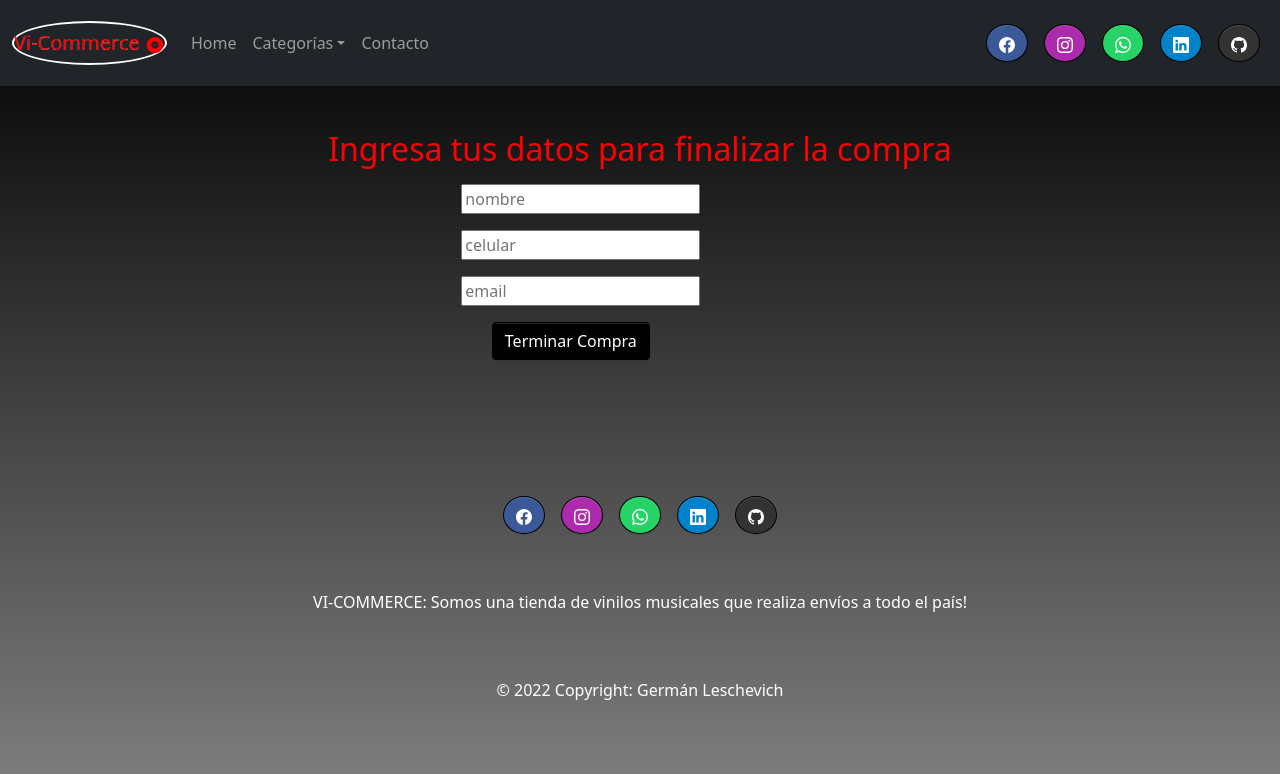
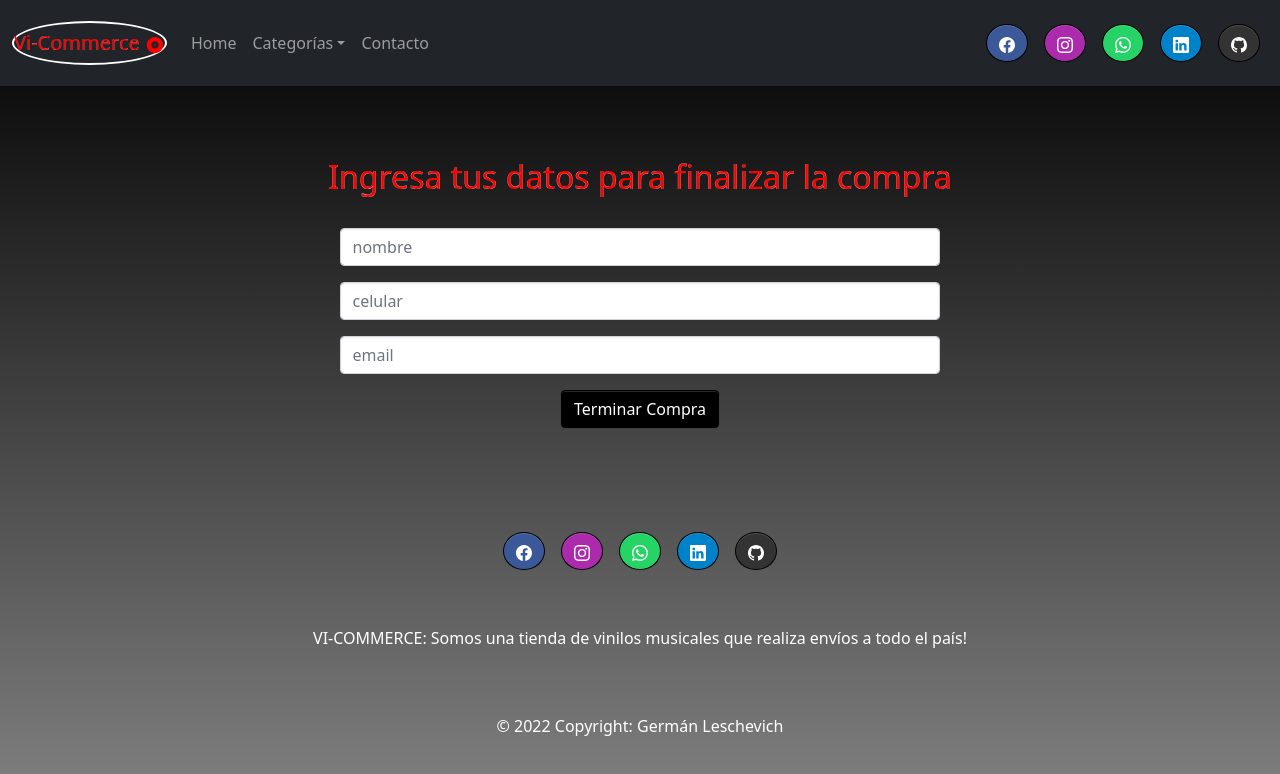
Before and after one commit to gleschevich/Vi-Commerce, a React (Vite) app in the folder eCommerce/: page /checkout in a window 1280 px wide. Shown: the top 774 px of the page. Built offline with nearby package versions, Linux system fonts and the light colour scheme.

Commit message:
Mejorados estilos, agregado icono, validado form de Checkout

```diff
--- a/eCommerce/index.html
+++ b/eCommerce/index.html
@@ -4,7 +4,7 @@
     <meta charset="UTF-8" />
     <link rel="icon" type="image/svg+xml" href="./public/vite.png"/>
     <meta name="viewport" content="width=device-width, initial-scale=1.0" />
-    <title>Vite + React</title>
+    <title>Vi-commerce: Tienda de Vinilos!</title>
   </head>
   <body>
     <div id="root"></div>
--- a/eCommerce/src/App.jsx
+++ b/eCommerce/src/App.jsx
@@ -26,7 +26,7 @@ function App() {
         <Routes>
           <Route path='/' element= {<ItemListContainer titulo="Nuestros vinilos"/>} />
           <Route path='/categoria/:idCategoria' element= {<ItemListContainer titulo="Nuestros vinilos"/>} />
-          <Route path='/producto/:idProducto' element= {<ItemDetailContainer titulo="Vista del Detalle"/>} />
+          <Route path='/producto/:idProducto' element= {<ItemDetailContainer titulo="Detalle del vinilo"/>} />
           <Route path='/cart' element= {<Cart titulo="Carrito de compras"/>} />
           <Route path='/checkout' element= {<Checkout titulo="Finaliza tu compra!"/>} />
           <Route path='*' element= {<p>ERROR 404</p>} />
--- a/eCommerce/src/components/checkout/Checkout.jsx
+++ b/eCommerce/src/components/checkout/Checkout.jsx
@@ -4,7 +4,7 @@ import { useContext } from 'react';
 import { myContext } from '../cartContext/CartContext'
 import Swal from 'sweetalert2'
 import { Link } from 'react-router-dom';
-
+import './checkout.scss'
 
 
 export default function Checkout() {
@@ -19,36 +19,40 @@ export default function Checkout() {
 
  function terminarCompra() {
     let validado = true;
+    let re=/^([\da-z_\.-]+)@([\da-z\.-]+)\.([a-z\.]{2,6})$/
+
+
     if(name.length == 0)
     {
       setMensaje("Ingrese su nombre")
       validado= false
+    }else
+    {
+        if (tel.length == 0)
+        {
+          setMensaje("Ingrese su telefono")
+          validado = false
         }
-    let re=/^([\da-z_\.-]+)@([\da-z\.-]+)\.([a-z\.]{2,6})$/
+      else
+      {
         if(!re.exec(email))
         {
         setMensaje("Ingrese direccion de email valida " );
         validado = false
+        }
+      }
+    }
 
-    }
-    if (tel.length == 0)
-    {
-      setMensaje("Ingrese su telefono")
-      validado = false
 
-    }
+
 
   if (validado)
   {
-
-
     const date = new Date();
     let day = date.getDate();
     let month = date.getMonth() + 1;
     let year = date.getFullYear();
     let fechaCompra = `${day}-${month}-${year}`;
-
-
 
     const order = {
       user: { name, tel, email },
@@ -75,35 +79,37 @@ export default function Checkout() {
 }
 
   return (
+
       <>
       {compro ?
         <section className= 'container-fluid mt-5' id="productos">
-        <h1 className='text-start fs-2 fw-bold text-decoration-underline'>Quieres seguir comprando?</h1>
+          <h2 className='text-start fs-2 fw-bold text-decoration-underline'>Quieres seguir comprando?</h2>
           <Link className='btn btn-primary' to='/' id='btn-detalle'>Volver al inicio</Link>
         </section>
       :
-    <div className='container-fluid p-3'>
-    <h2 className='text-danger'>Ingresa tus datos para finalizar la compra</h2>
-
-    <div className="form-group row mb-2">
+      <div className='container-fluid mt-5'>
+      <div className="form-group row mb-2 justify-content-center">
+        <h2 className='text-danger' id='title__form'>Ingresa tus datos para finalizar la compra</h2>
+      </div>
+      <div className="form-group row mb-2 justify-content-center">
         <div className='col-sm-10'>
-        <input type={'text'} placeholder="nombre" value={name} onChange={(e) => setName(e.target.value)} />
+          <input className='form-control' type={'text'} placeholder="nombre" value={name} onChange={(e) => setName(e.target.value)} />
         </div>
       </div>
-    <div className="form-group row mb-2">
+      <div className="form-group row mb-2 justify-content-center">
         <div className='col-sm-10'>
-      <input type={'tel'} placeholder="celular" value={tel} onChange={(e) => setTel(e.target.value)} />
+        <input  className='form-control' type={'tel'} placeholder="celular" value={tel} onChange={(e) => setTel(e.target.value)} />
 
       </div>
     </div>
-  <div className="form-group row mb-2">
+    <div className="form-group row mb-2 justify-content-center">
     <div className='col-sm-10'>
-    <input type={'email'} placeholder="email" value={email} onChange={(e) => setEmail(e.target.value)} />
+      <input className='form-control' type={'email'} placeholder="email" value={email} onChange={(e) => setEmail(e.target.value)} />
 
     </div>
-  <div className="form-group row mb-2">
+    <div className="form-group row mb-2 justify-content-center">
     <div className='col-sm-10'>
-    <button className='btn btn-primary mt-2' onClick={terminarCompra}>Terminar Compra</button>
+      <button className='btn btn-primary mt-2' id='btn-detalle' onClick={terminarCompra}>Terminar Compra</button>
       <p className='text-danger'>{mensaje}</p>
 
     </div>
--- /dev/null
+++ b/eCommerce/src/components/checkout/checkout.css
@@ -0,0 +1,3 @@
+#title__form {
+  -webkit-text-stroke: 0.2px white;
+}/*# sourceMappingURL=checkout.css.map */
--- /dev/null
+++ b/eCommerce/src/components/checkout/checkout.scss
@@ -0,0 +1,3 @@
+#title__form{
+    -webkit-text-stroke: 0.2px white;
+}
--- a/eCommerce/src/components/itemListContainer/ItemListContainer.jsx
+++ b/eCommerce/src/components/itemListContainer/ItemListContainer.jsx
@@ -46,13 +46,13 @@ const {idCategoria} = useParams()
     <header className="bg-grey py-5">
       <div className="container px-4 px-lg-5 ">
         <div className="text-center text-white">
-            <h1 className="display-4 fw-bolder text-danger" id='title'>VI-COMMERCE</h1>
+            <h1 className="display-4 fw-bolder text-danger" id='title'>VI-COMMERCE <img src='../img/icono.png' id='img__vinilo'></img></h1>
             <p className="lead fw-normal text-white-50">Tienda de vinilos musicales</p>
         </div>
       </div>
     </header>
         <section className= 'container-fluid' id="productos">
-          <h3 className='text-start fs-2 fw-bold text-decoration-underline'>{props.titulo}</h3>
+          <h3 className='text-start fs-2 fw-bold text-decoration-underline' id='title__container'>{props.titulo} </h3>
           {isLoadingILC ? <button className="btn btn-primary text-center" type="button" disabled>
                             <span className="spinner-border spinner-border-md mb-2" role="status" aria-hidden="true"></span>
                                Cargando ...
--- a/eCommerce/src/components/itemListContainer/itemListContainer.scss
+++ b/eCommerce/src/components/itemListContainer/itemListContainer.scss
@@ -47,3 +47,10 @@
 
 
 }
+#title__container {
+    -webkit-text-stroke: 1px red;
+}
+#img__vinilo{
+    width: 50px;
+    height: 50px;
+}
--- a/eCommerce/src/styles.scss
+++ b/eCommerce/src/styles.scss
@@ -19,5 +19,4 @@ $spacer:2rem;
 //CSS GENERAL
 body{
     background-image: linear-gradient(to bottom, $primary,grey) ;
-
 }
```
Also changed, not shown: 1 other file (tests, documents, lock files or other folders). Lines whose indentation alone changed are shown as unchanged.
